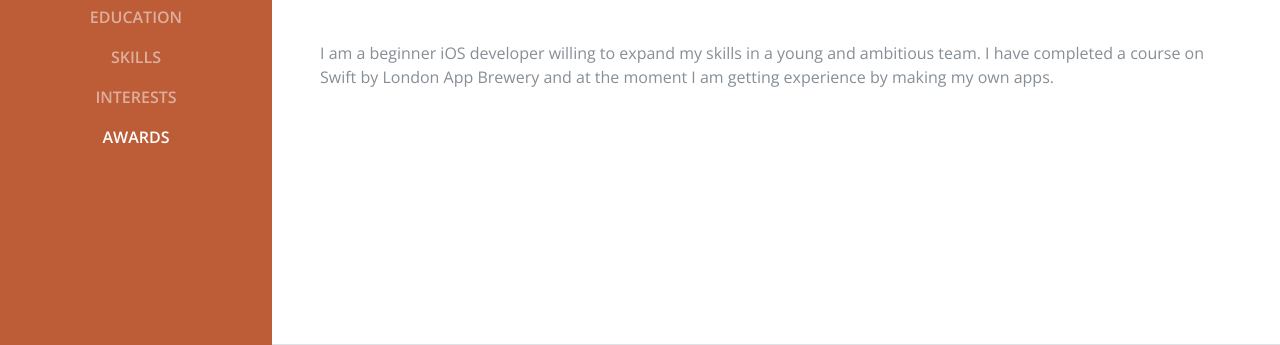
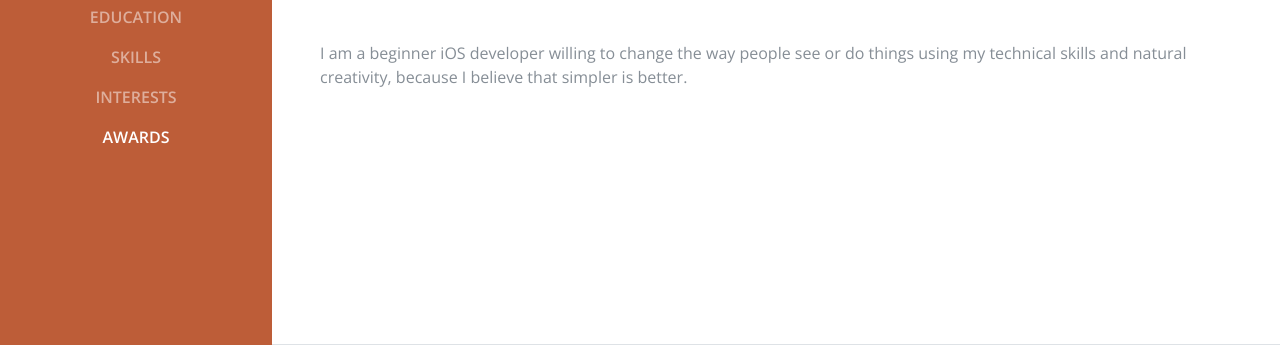
Before and after one commit to EkaterinaMakaryeva/ekaterinamakaryeva.github.io, a plain HTML site: page index.html in a window 1280 px wide. Shown: the part 455-800 px from the top of the page. Drawn offline with nearby package versions, Linux system fonts and the light colour scheme; a web font is replaced by a local one.

Commit message:
vision change

```diff
--- a/index.html
+++ b/index.html
@@ -71,7 +71,7 @@
           <div class="subheading mb-5">1015VN, Marnixstraat · Amsterdam · +31647727614 ·
             <a href="mailto:name@email.com">ekaterina.makaryeva@gmail.com</a>
           </div>
-          <p class="mb-5">I am a beginner iOS developer willing to expand my skills in a young and ambitious team. I have completed a course on Swift by London App Brewery and at the moment I am getting experience by making my own apps.</p>
+          <p class="mb-5">I am a beginner iOS developer willing to change the way people see or do things using my technical skills and natural creativity, because I believe that simpler is better.</p>
 
         </div>
       </section>
```
